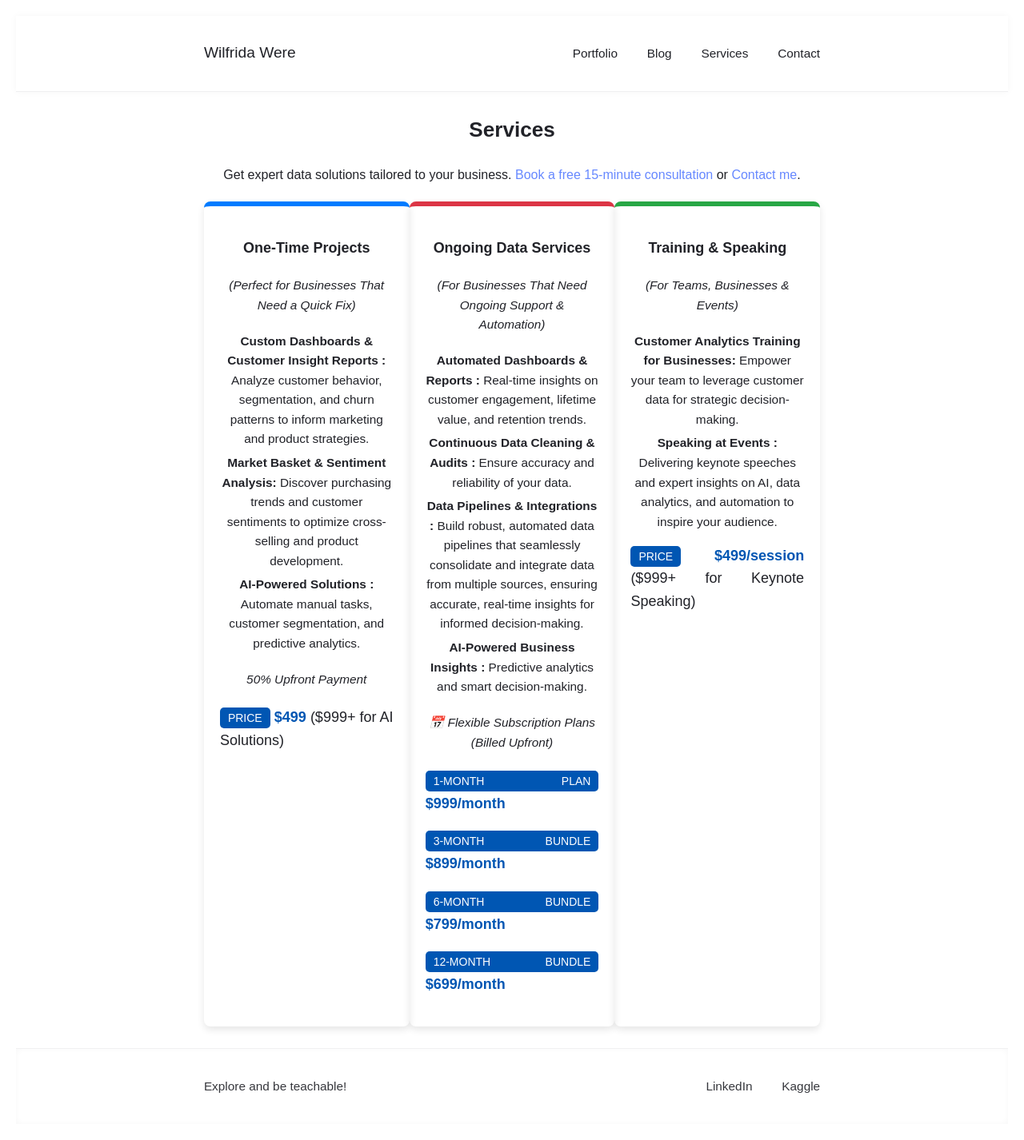
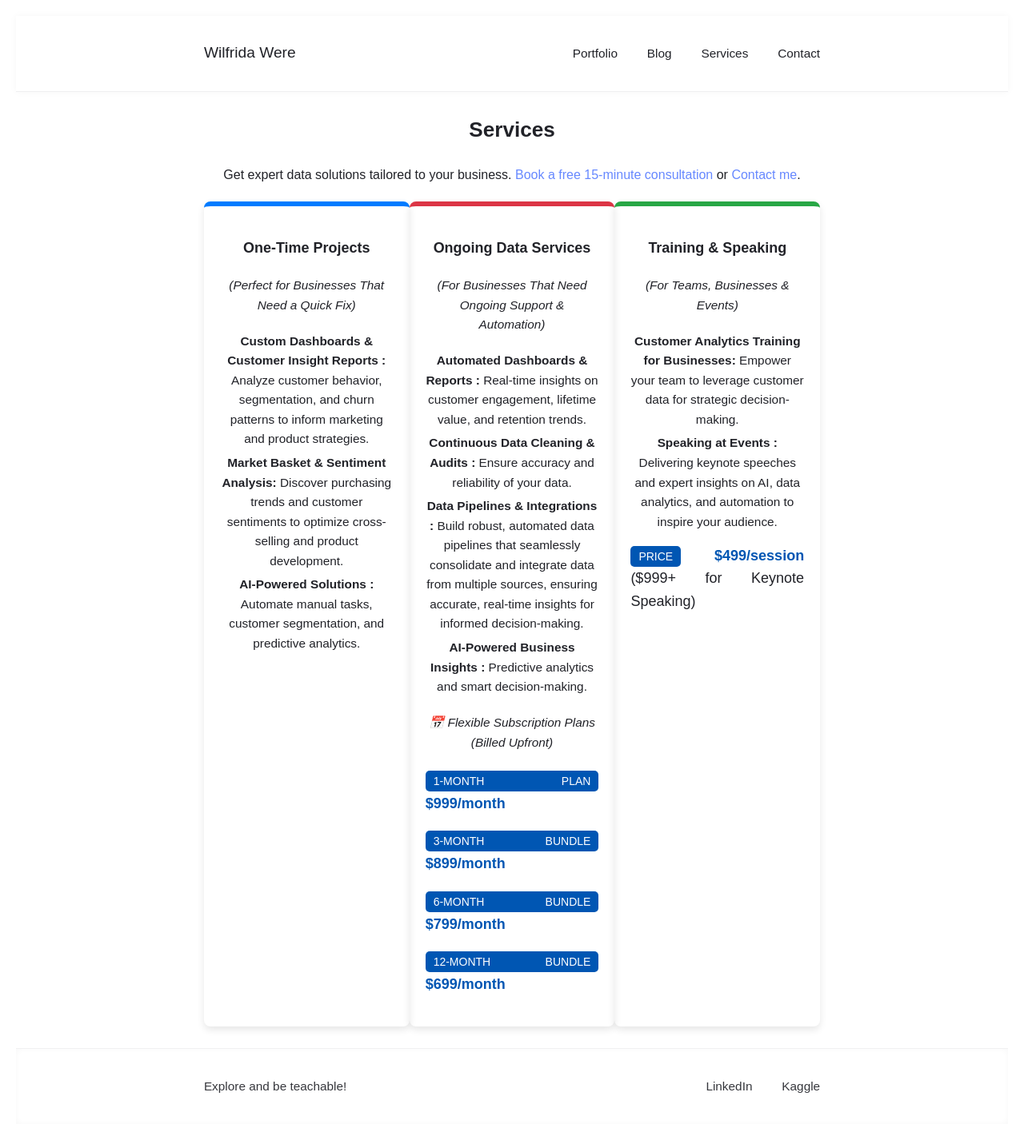
Before and after one commit to Wilfrida-Were/website, a Jekyll site: the page built from services.html, in a window 1280 px wide. Shown: the whole page at 80% size. Built offline with Jekyll 4.4.1, drawn with Linux system fonts in a browser that asks for light colours.

Commit message:
Update services.html
removing pricing

```diff
--- a/services.html
+++ b/services.html
@@ -22,12 +22,12 @@ description: "Hire Wilfrida Were for expert data cleaning, customer analytics, a
           <li><strong>Market Basket & Sentiment Analysis: </strong>Discover purchasing trends and customer sentiments to optimize cross-selling and product development.</li>
           <li><strong>AI-Powered Solutions : </strong>Automate manual tasks, customer segmentation, and predictive analytics.</li>
       </ul>
-      <h4>50% Upfront Payment</h4>
+<!--       <h4>50% Upfront Payment</h4>
       <p class="pricing">
-          <span class="price-badge">Price</span>
-          <span class="price">$499</span>
-          <span class="discount">($999+ for AI Solutions)</span>
-      </p>
+          <span class="price-badge">Price</span>   -->
+<!--           <span class="price">$499</span>   -->
+<!--           <span class="discount">($999+ for AI Solutions)</span> -->
+<!--       </p> -->
   </div>
 
   <!-- Subscription-Based Services -->
```
